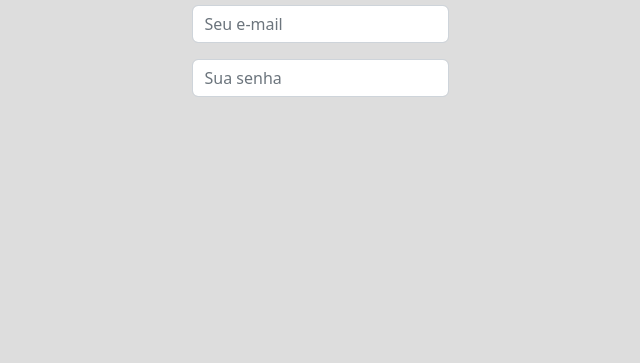
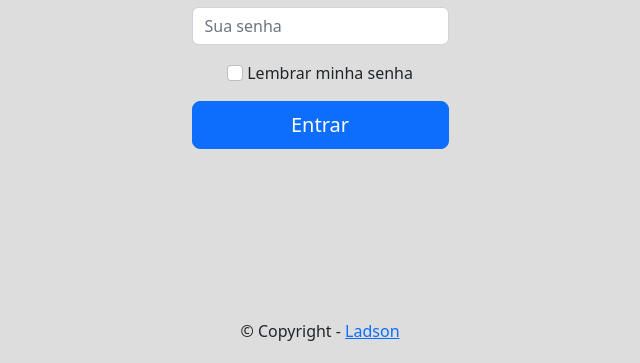
Before and after one commit to ladsonmario/bootstrap-form, a plain HTML site: page index.html in a window 1280 px wide. Shown: the part 437-800 px from the top of the page, without its empty margins (320-960 px from the left). Drawn offline with Linux system fonts and the light colour scheme.

Commit message:
files modified index.html and style.css

```diff
--- a/assets/css/style.css
+++ b/assets/css/style.css
@@ -10,3 +10,8 @@ body {
     width: 100%;
     max-width: 350px;
 }
+
+footer {
+    position: absolute;
+    bottom: 20px;
+}
--- a/index.html
+++ b/index.html
@@ -20,8 +20,17 @@
             <div class="mb-3">
                 <input class="form-control" type="password" placeholder="Sua senha" />
             </div>
+            <div class="mb-3 text-center">
+                <input class="form-check-input" type="checkbox" autocomplete="off" />
+                Lembrar minha senha
+            </div>
+            <div class="mb-3">
+                <input class="btn btn-lg btn-primary d-block w-100" type="submit" value="Entrar" />
+            </div>
         </form>
     </div>
+
+    <footer>© Copyright - <a href="https://github.com/ladsonmario" target="_blank">Ladson</a></footer>
 
     <script type="text/javascript" src="./assets/js/bootstrap.bundle.min.js"></script>
 
```
